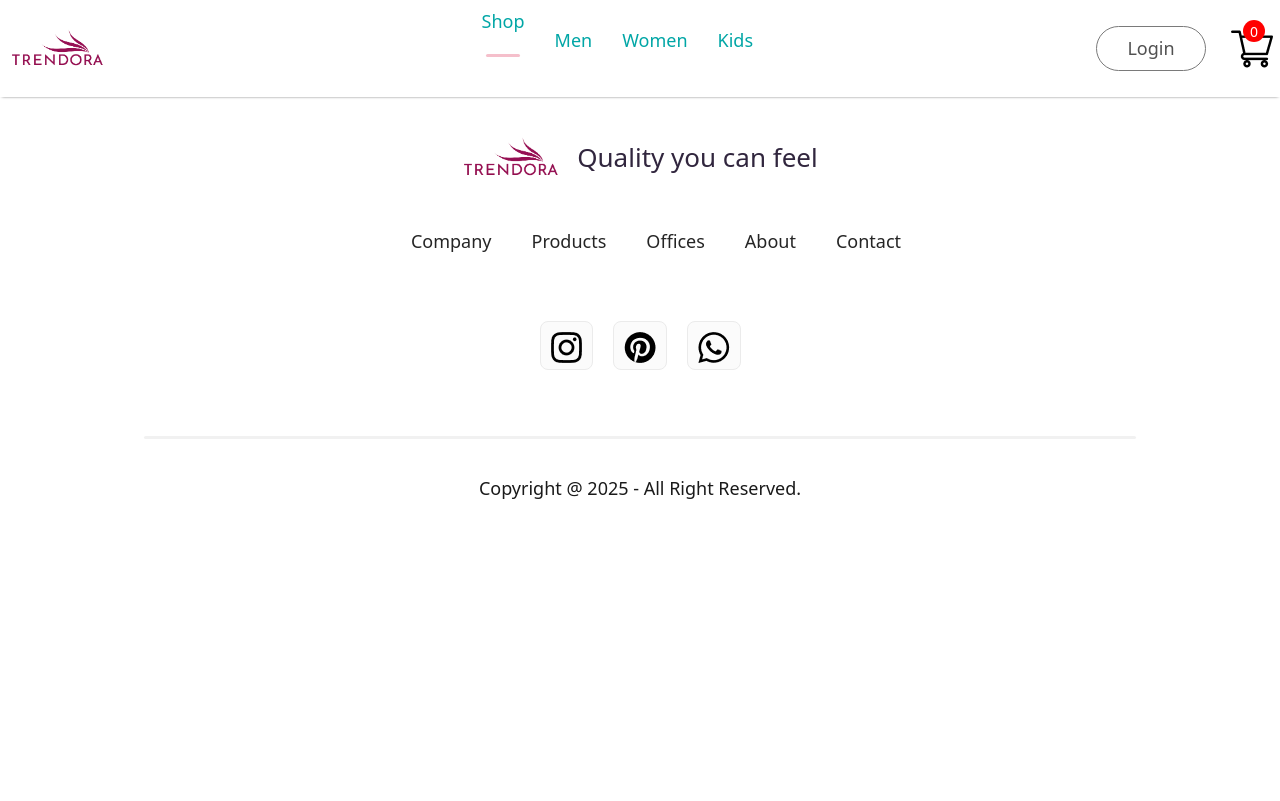
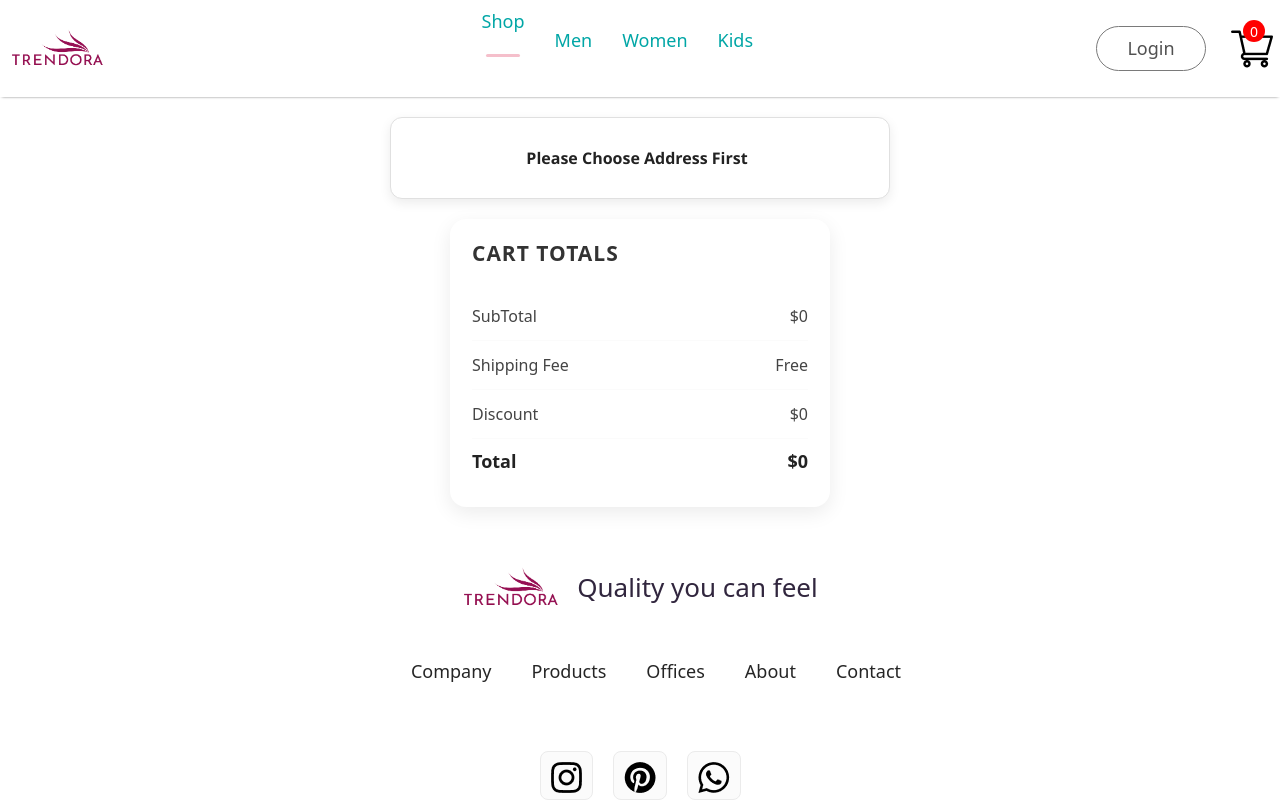
Before and after one commit to SachinPatial14/Trendora, a React (Vite) app in the folder frontend/: page /payment in a window 1280 px wide. Shown: the top 801 px of the page. Built offline with nearby package versions, Linux system fonts and the light colour scheme.

Commit message:
Shipping functionality

```diff
--- a/frontend/src/App.jsx
+++ b/frontend/src/App.jsx
@@ -11,6 +11,7 @@ import men_banner from "./assets/banner_mens.png" ;
 import women_banner from "./assets/banner_women.png" ;
 import kid_banner from "./assets/banner_kids.png" ;
 import CheckOut from './pages/CheckOut'
+import Payment from './pages/Payment'
 
 function App() {
   return(
@@ -27,6 +28,7 @@ function App() {
         </Route>
         <Route path='/cart' element={<Cart />}/>
         <Route path='/checkout' element={<CheckOut />} />
+        <Route path='/payment' element={<Payment />} />
         <Route path='/login' element={<LoginSignup />}/>
       </Routes>
       <Footer />
--- a/frontend/src/components/BillingDetails/BillingDetails.css
+++ b/frontend/src/components/BillingDetails/BillingDetails.css
@@ -45,7 +45,7 @@
   margin: 8px 0;
 }
 
-.billingitem-total button {
+.billingitem-total .proceed-btn {
   margin-top: 16px;
   padding: 14px;
   font-size: 16px;
@@ -57,13 +57,16 @@
   cursor: pointer;
   transition: all 0.3s ease;
   box-shadow: 0px 4px 14px rgba(255, 65, 65, 0.3);
+  text-decoration: none;   /* 🔥 remove underline from <a> */
+  display: block;
+  text-align: center;      /* make text centered */
 }
 
-.billingitem-total button:hover {
+
+.billingitem-total .proceed-btn:hover {
   background: #e63939;
   transform: translateY(-2px);
 }
-
 @media (max-width: 1280px) {
   .billingitem-total {
     max-width: 380px;
--- a/frontend/src/components/BillingDetails/BillingDetails.jsx
+++ b/frontend/src/components/BillingDetails/BillingDetails.jsx
@@ -7,7 +7,7 @@ const BillingDetails = (props) => {
     const { getTotalAmount } = useContext(ShopContext);
     const subtotal = getTotalAmount();
     const shipping = props.shippingFee || 0;
-    const discount = (subtotal > 85) ? 20 : 0 ;
+    const discount = (subtotal > 85) ? 20 : 0;
     const total = subtotal + shipping - discount;
 
     return (
@@ -34,8 +34,12 @@ const BillingDetails = (props) => {
                     <h3>${total}</h3>
                 </div>
             </div>
-            <Link to={`/${props.path}`}>
-              <button>PROCEED TO {props.location === "checkout" ? "CHECKOUT" : "PAYMENT"}</button>
+            <Link
+                to={`/${props.path}`}
+                className="proceed-btn"
+                style={{ display: props.location === "shipping" ? "none" : "block" }}
+            >
+                PROCEED TO {props.location === "checkout" ? "CHECKOUT" : "PAYMENT"}
             </Link>
         </div>
     )
--- a/frontend/src/components/CheckOutSection.jsx/CheckOutSection.css
+++ b/frontend/src/components/CheckOutSection.jsx/CheckOutSection.css
@@ -98,6 +98,10 @@
 .deliver-btn:hover {
   background: #e13b3b;
   transform: scale(1.05);
+}
+
+.deliver-btn:disabled{
+  background: #ccc;
 }
 
 .modal-overlay {
--- a/frontend/src/components/CheckOutSection.jsx/CheckOutSection.jsx
+++ b/frontend/src/components/CheckOutSection.jsx/CheckOutSection.jsx
@@ -1,19 +1,12 @@
-import React, { useContext, useState } from 'react';
+import React, { useContext, useEffect, useState } from 'react';
 import BillingDetails from '../BillingDetails/BillingDetails';
 import "./CheckOutSection.css";
 import ShippingForm from '../ShippingForm/ShippingForm';
 import { ShopContext } from '../../contexts/ShopContext';
 
 const CheckOutSection = () => {
-  const { addressData } = useContext(ShopContext);
+  const {setSelectedDelivery, selectedDelivery,addressData,setSelectedAddress,selectedAddress,deliveryOptions } = useContext(ShopContext);
   const [openForm, setOpenForm] = useState(false);
-
-  const deliveryOptions = [
-    { id: 1, name: "Standard (3-5 days)", price: 0 },
-    { id: 2, name: "Express (1-2 days)", price: 10 },
-    { id: 3, name: "Same Day Delivery", price: 20 },
-  ];
-  const [selectedDelivery, setSelectedDelivery] = useState(deliveryOptions[0]);
 
 
   return (
@@ -39,7 +32,7 @@ const CheckOutSection = () => {
               <p className="address-text">{addr.address}</p>
               <p className="address-text">{addr.city}</p>
               <p className="address-phone"><b>Phone:</b> {addr.phone}</p>
-              <button className="deliver-btn">Deliver Here</button>
+              <button className="deliver-btn" onClick={()=> setSelectedAddress(addr)} disabled={selectedAddress === addr}>{selectedAddress === addr ? "Selected":"Delivere Here"}</button>
             </div>
           ))}
 
--- a/frontend/src/contexts/ShopContext.jsx
+++ b/frontend/src/contexts/ShopContext.jsx
@@ -12,6 +12,16 @@ const getDefaultCart = () => {
 const ShopContextProvider = (props) => {
     const [cartItems, setCartItems] = useState(getDefaultCart());
     const [addressData,setAddressData] = useState([]) ;
+    const [selectedAddress,setSelectedAddress] = useState(null) ;
+
+      const deliveryOptions = [
+    { id: 1, name: "Standard (3-5 days)", price: 0 },
+    { id: 2, name: "Express (1-2 days)", price: 10 },
+    { id: 3, name: "Same Day Delivery", price: 20 },
+  ];
+
+    const [selectedDelivery, setSelectedDelivery] = useState(deliveryOptions[0]);
+
 
     const addToCart = (itemId)=>{
        setCartItems((prev)=>({
@@ -54,7 +64,7 @@ const ShopContextProvider = (props) => {
         setAddressData(((prev)=>[...prev, data])) ;
     };
 
-    const contextValue = {addressData,addAddress, getTotalCartItems,getTotalAmount,all_product,cartItems,addToCart,removeFromCart };
+    const contextValue = {selectedDelivery,setSelectedDelivery,deliveryOptions,selectedAddress,addressData,addAddress,setSelectedAddress, getTotalCartItems,getTotalAmount,all_product,cartItems,addToCart,removeFromCart };
 
     return (
         <ShopContext.Provider value={contextValue}>
--- /dev/null
+++ b/frontend/src/pages/CSS/Payment.css
@@ -0,0 +1,39 @@
+.address-section {
+  background: #ffffff;
+  border: 1px solid #e0e0e0;
+  border-radius: 12px;
+  padding: 20px;
+  max-width: 500px;
+  margin: 20px auto;
+  box-shadow: 0px 4px 12px rgba(0, 0, 0, 0.08);
+  font-family: 'Segoe UI', Tahoma, Geneva, Verdana, sans-serif;
+}
+
+.address-section p {
+  margin: 8px 0;
+  font-size: 15px;
+  color: #333;
+}
+
+.address-section p b {
+  color: #222;
+  margin-right: 6px;
+}
+
+.address-content {
+  background: #f9f9f9;
+  border-radius: 10px;
+  padding: 15px 20px;
+  transition: all 0.3s ease-in-out;
+}
+
+.address-content:hover {
+  background: #f1f1f1;
+}
+
+.address-section > p {
+  text-align: center;
+  font-size: 16px;
+  color: #d32f2f;
+  font-weight: 600;
+}
--- /dev/null
+++ b/frontend/src/pages/Payment.jsx
@@ -0,0 +1,32 @@
+import React, { useContext } from "react";
+import { ShopContext } from "../contexts/ShopContext";
+import "./CSS/Payment.css" ;
+import BillingDetails from "../components/BillingDetails/BillingDetails";
+
+
+const Payment = () => {
+    const { selectedAddress, selectedDelivery } = useContext(ShopContext);
+    return (
+        <div>
+            <div className="address-section">
+                {selectedAddress === null ? (
+                    <p><b>Please Choose Address First</b></p>
+                ) : (
+                    <div className="address-content">
+                        <p><b>Name:</b>{selectedAddress.fullName}</p>
+                        <p><b>Address:</b>{selectedAddress.address}</p>
+                        <p><b>Mobile No.:</b>{selectedAddress.phone}</p>
+                        <p><b>Place:</b>{selectedAddress.country},{selectedAddress.city}</p>
+                        <p><b>Shipping Method :</b>{selectedDelivery.name}</p>
+                    </div>
+
+                )}
+            </div>
+            <div className="billing-section">
+                <BillingDetails location="shipping" shippingFee={selectedDelivery.price} />
+            </div>
+        </div>
+    )
+}
+
+export default Payment
```
